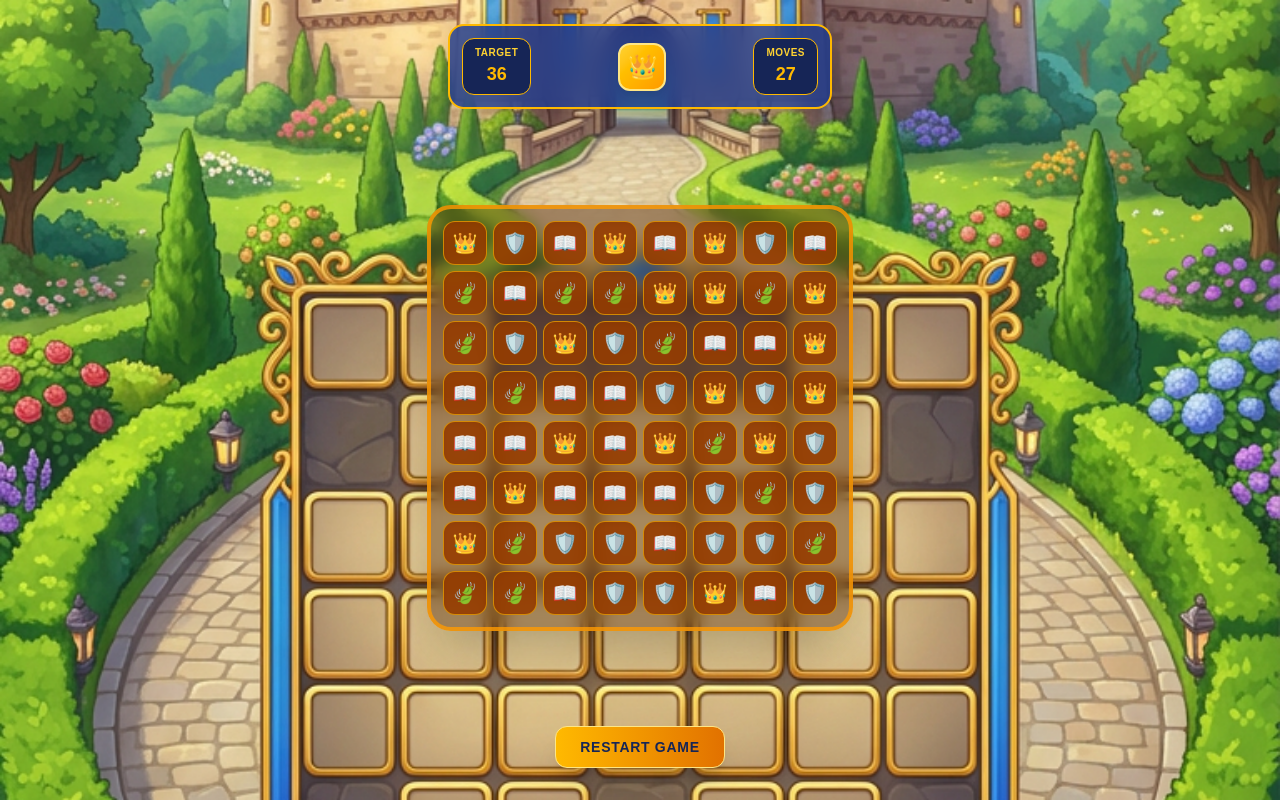
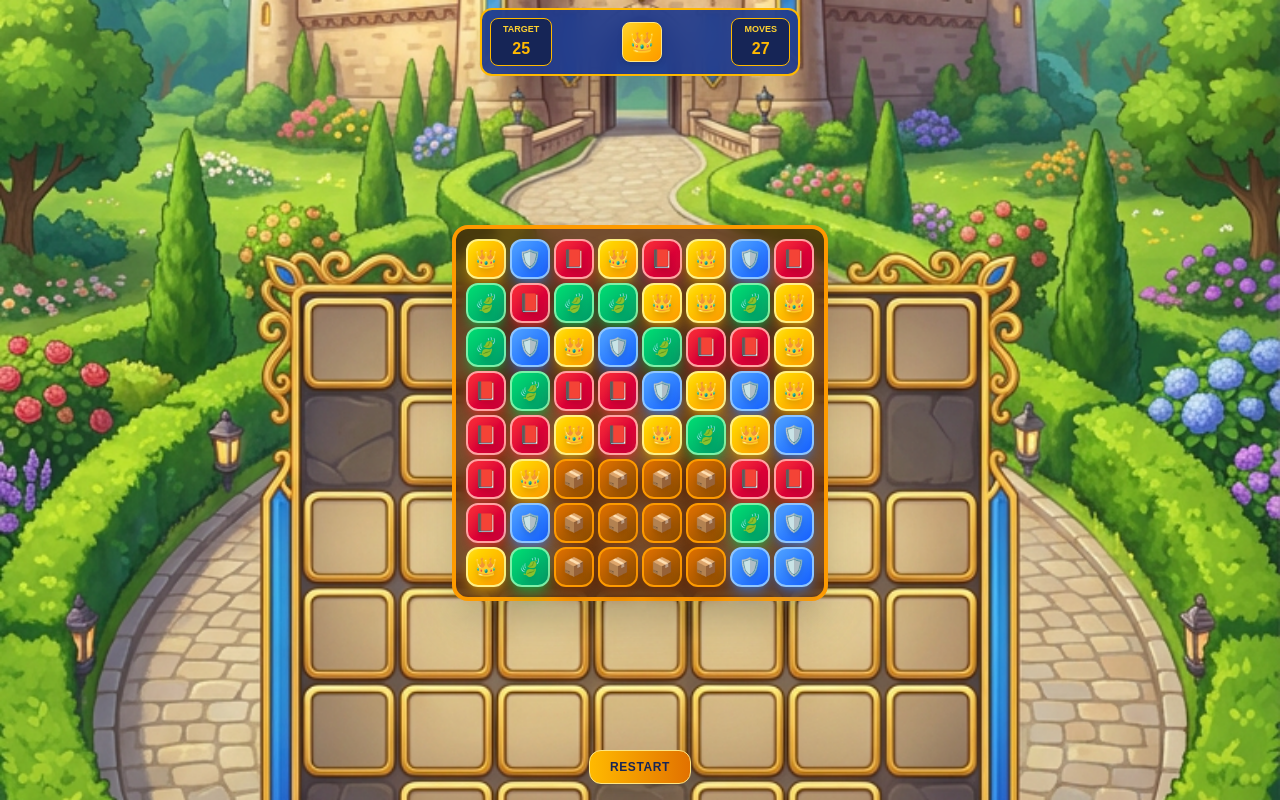
Before and after one commit to supunsasmithafamily-ai/royal-game-earn-money-, a Next.js app in the folder my-game/: page / in a window 1280 px wide. Built offline with nearby package versions, Linux system fonts and the light colour scheme.

Commit message:
Refactor game items and improve UI layout
Updated game items to include detailed object structure with IDs, names, and background styles. Adjusted board initialization and UI components for better layout and functionality.

```diff
--- a/my-game/src/app/page.tsx
+++ b/my-game/src/app/page.tsx
@@ -2,68 +2,82 @@
 
 import React, { useState, useEffect } from 'react';
 
-const ITEMS = ['👑', '🛡️', '🍃', '📖'];
+// රාජකීය ක්‍රීඩාවේ ඇති නිශ්චිත අයිතම සහ ඒවායේ වර්ණ/හැඩතල
+const ITEMS = [
+  { id: 'crown', name: '👑', bg: 'bg-gradient-to-br from-yellow-300 to-amber-500 border-yellow-200 shadow-yellow-500/50' },
+  { id: 'shield', name: '🛡️', bg: 'bg-gradient-to-br from-blue-400 to-blue-600 border-blue-300 shadow-blue-500/50' },
+  { id: 'leaf', name: '🍃', bg: 'bg-gradient-to-br from-green-400 to-emerald-600 border-green-300 shadow-green-500/50' },
+  { id: 'book', name: '📕', bg: 'bg-gradient-to-br from-red-500 to-rose-700 border-red-300 shadow-red-500/50' },
+  { id: 'box', name: '📦', bg: 'bg-gradient-to-br from-amber-600 to-yellow-800 border-amber-500 shadow-amber-900/50' }
+];
 
 export default function Match3Game() {
-  const [board, setBoard] = useState<string[][]>([]);
+  const [board, setBoard] = useState<any[][]>([]);
   const [moves, setMoves] = useState(27);
-  const [target, setTarget] = useState(36);
+  const [target, setTarget] = useState(25);
 
   useEffect(() => {
-    const initialBoard = Array(8).fill(null).map(() =>
-      Array(8).fill(null).map(() => ITEMS[Math.floor(Math.random() * ITEMS.length)])
+    // 8x8 ග්‍රිඩ් එක සඳහා අහඹු ලෙස අයිතම පිරවීම
+    const initialBoard = Array(8).fill(null).map((_, r) =>
+      Array(8).fill(null).map((_, c) => {
+        // පහළ කොටස්වලට ලී පෙට්ටි (box) වැටෙන සේ පින්තූරයේ හැඩයට සමාන කිරීම
+        if (r >= 5 && c >= 2 && c <= 5) {
+          return ITEMS[4]; // Box
+        }
+        return ITEMS[Math.floor(Math.random() * 4)];
+      })
     );
     setBoard(initialBoard);
   }, []);
 
   return (
     <div
-      className="flex flex-col items-center justify-between min-h-screen p-4 bg-cover bg-center bg-no-repeat"
+      className="flex flex-col items-center justify-between min-h-screen py-2 px-4 bg-cover bg-center bg-no-repeat overflow-hidden"
       style={{ backgroundImage: `url('/game-bg.png')` }}
     >
-      {/* ඉහළින් පෙනෙන රාජකීය Target සහ Moves පුවරුව */}
-      <div className="flex justify-between items-center w-full max-w-sm bg-blue-900/80 backdrop-blur-md p-3 rounded-2xl border-2 border-amber-400 shadow-2xl mt-2">
-        <div className="flex flex-col items-center bg-blue-950 px-3 py-1.5 rounded-xl border border-amber-400">
-          <span className="text-[10px] text-amber-300 font-extrabold uppercase tracking-wider">Target</span>
-          <span className="text-lg font-black text-amber-400">{target}</span>
+      {/* ඉහළින් පෙනෙන රාජකීය Target, King සහ Moves පුවරුව */}
+      <div className="flex justify-between items-center w-full max-w-xs bg-blue-900/90 backdrop-blur-md p-2 rounded-xl border-2 border-amber-400 shadow-2xl">
+        <div className="flex flex-col items-center bg-blue-950 px-3 py-1 rounded-lg border border-amber-400">
+          <span className="text-[9px] text-amber-300 font-extrabold uppercase">Target</span>
+          <span className="text-base font-black text-amber-400">{target}</span>
         </div>
 
         <div className="text-center">
-          <div className="w-12 h-12 bg-gradient-to-br from-amber-300 to-amber-500 rounded-xl flex items-center justify-center text-2xl shadow-lg mx-auto border-2 border-amber-200">
+          <div className="w-10 h-10 bg-gradient-to-br from-amber-300 to-amber-500 rounded-lg flex items-center justify-center text-xl shadow-md mx-auto border border-amber-200">
             👑
           </div>
         </div>
 
-        <div className="flex flex-col items-center bg-blue-950 px-3 py-1.5 rounded-xl border border-amber-400">
-          <span className="text-[10px] text-amber-300 font-extrabold uppercase tracking-wider">Moves</span>
-          <span className="text-lg font-black text-amber-400">{moves}</span>
+        <div className="flex flex-col items-center bg-blue-950 px-3 py-1 rounded-lg border border-amber-400">
+          <span className="text-[9px] text-amber-300 font-extrabold uppercase">Moves</span>
+          <span className="text-base font-black text-amber-400">{moves}</span>
         </div>
       </div>
 
       {/* ප්‍රධාන ක්‍රීඩා ග්‍රිඩ් පුවරුව */}
-      <div className="bg-amber-950/40 p-3 rounded-3xl border-4 border-amber-500/80 shadow-2xl backdrop-blur-sm my-auto">
-        <div className="grid grid-cols-8 gap-1.5">
+      <div className="bg-amber-950/70 p-2.5 rounded-2xl border-4 border-amber-500 shadow-2xl backdrop-blur-sm my-auto">
+        <div className="grid grid-cols-8 gap-1">
           {board.length > 0 ? (
             board.map((row, rowIndex) =>
               row.map((cell, colIndex) => (
-                <button
+                <div
                   key={`${rowIndex}-${colIndex}`}
-                  className="w-9 h-9 md:w-11 md:h-11 bg-amber-800/90 hover:bg-amber-700 rounded-xl flex items-center justify-center text-xl transition-all transform active:scale-95 shadow-inner border border-amber-400/60"
+                  className={`w-8 h-8 sm:w-10 sm:h-10 rounded-xl flex items-center justify-center text-lg transition-all transform active:scale-95 shadow-lg border-2 ${cell.bg} cursor-pointer hover:brightness-110`}
                 >
-                  {cell}
-                </button>
+                  <span className="drop-shadow-md">{cell.name}</span>
+                </div>
               ))
             )
           ) : (
-            <div className="col-span-8 text-center py-10 text-amber-300 font-bold">Loading...</div>
+            <div className="col-span-8 text-center py-6 text-amber-300 font-bold text-sm">Loading Game...</div>
           )}
         </div>
       </div>
 
-      {/* පහළ මෙනු පාලක */}
-      <div className="mb-4">
-        <button className="px-6 py-2.5 bg-gradient-to-r from-amber-400 to-amber-600 hover:from-amber-300 hover:to-amber-500 text-blue-950 font-black rounded-xl shadow-xl transition-all border border-amber-200 uppercase tracking-wider text-sm">
-          Restart Game
+      {/* පහළ මෙනු පාලක බොත්තම් */}
+      <div className="flex gap-2 mb-2">
+        <button className="px-5 py-2 bg-gradient-to-r from-amber-400 to-amber-600 hover:from-amber-300 hover:to-amber-500 text-blue-950 font-black rounded-xl shadow-xl transition-all border border-amber-200 uppercase tracking-wider text-xs">
+          Restart
         </button>
       </div>
     </div>
```
